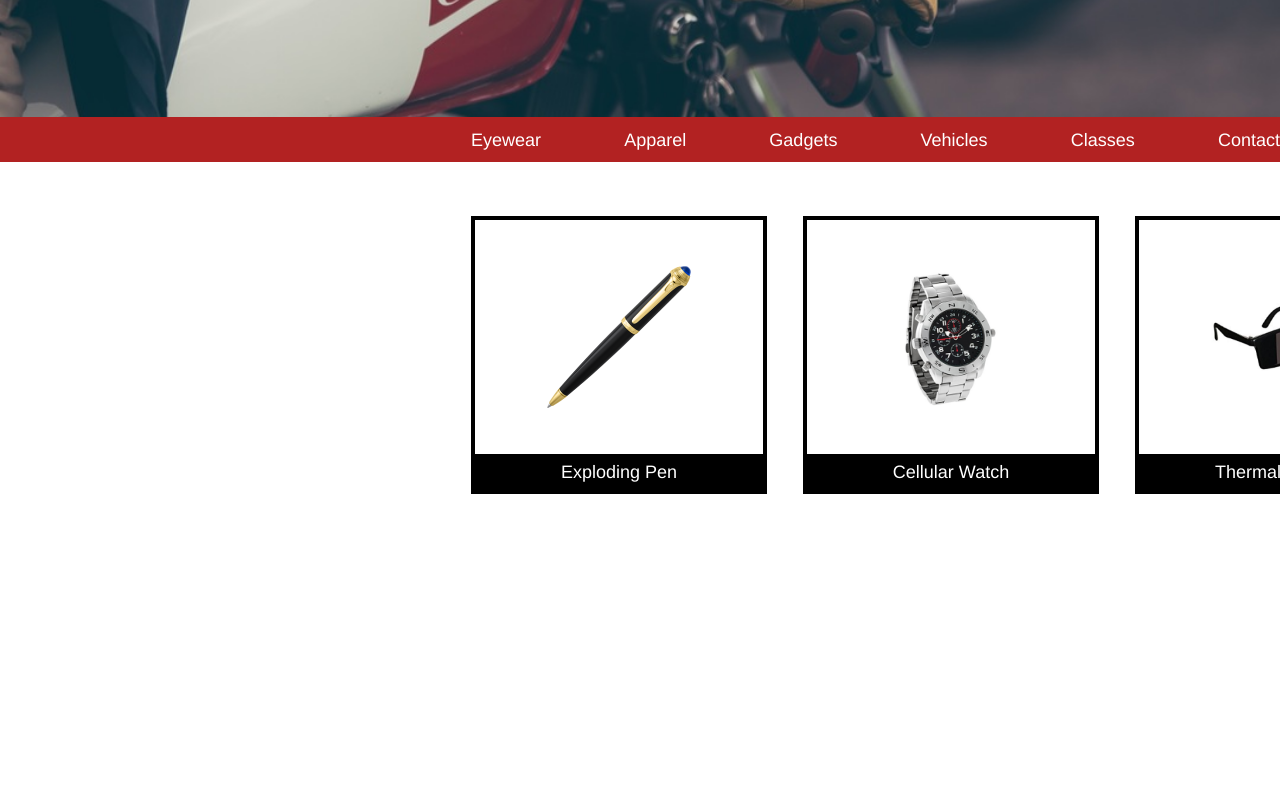
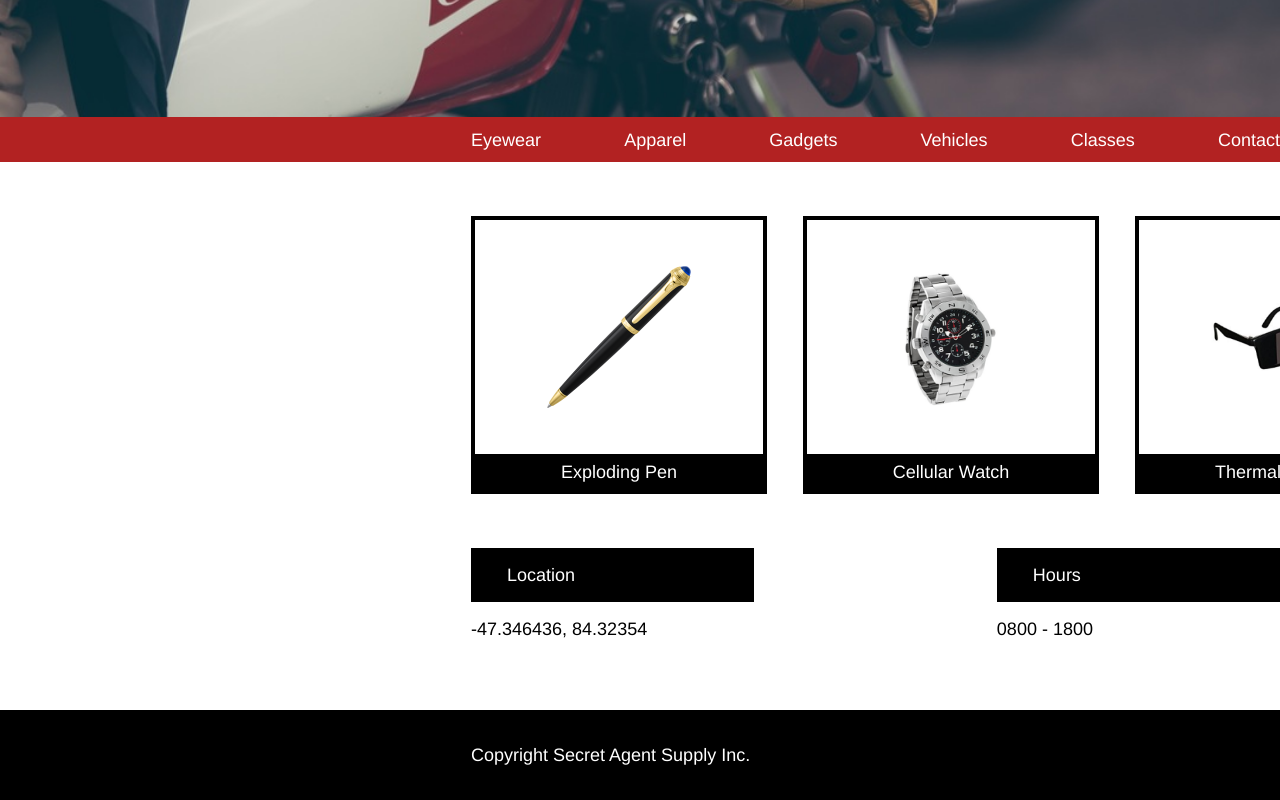
Before and after one commit to kryx7/secretagentsupply, a plain HTML site: page index.html in a window 1280 px wide. Shown: the part 540-1340 px from the top of the page. Before the commit the page ends 1034 px from the top, so only its background shows below. Drawn offline with Linux system fonts and the light colour scheme; files whose address does not match are found by name.

Commit message:
completed site

```diff
--- a/index.html
+++ b/index.html
@@ -37,7 +37,7 @@
     <span>Contact</span>
   </div><!--closing div "nav-elements" -->
 </div><!--closing div "navigator-red" -->
-<!--Main container -->
+<!--Products container -->
 <div class="container-products">
   <div class="product">
     <div class="product-image">
@@ -58,5 +58,22 @@
   <p class="product-text">Thermal Glasses</p>
   </div><!--closing div "container-product"-->
 </div><!--closing div "container-products"-->
+<!--Location container -->
+<div class="location">
+  <div class="info">
+    <span class="info-text">Location</span><br />
+    <span>-47.346436, 84.32354</span>
+  </div><!--closing div "info"-->
+  <div class="info">
+    <span class="info-text">Hours</span><br / >
+    <span>0800 - 1800</span>
+  </div><!--closing div "info"-->
+</div><!--closing div "location"-->
+
+<footer>
+  <div class="footer-container">
+  <p class="footer-text">Copyright Secret Agent Supply Inc.</p>
+</div><!--closing div "footer-container"-->
+</footer>
 </body>
 </html>
--- a/resources/style.css
+++ b/resources/style.css
@@ -95,9 +95,37 @@ h1{
   display: flex;
   padding: 2rem 0;
 }
-p {
+.product-text{
   background-color: black;
   color: white;
   padding:0.5rem 0;
   text-align: center;
 }
+.location{
+  display: flex;
+  justify-content: space-between;
+  max-width: 960px;
+  padding-left: 471px;
+  margin-top: 3rem;
+  margin-bottom: 4rem;
+}
+.info-text{
+  background-color: black;
+  color:white;
+  padding: 1rem 2rem;
+  display: block;
+}
+.info{
+width: 35%;
+}
+footer{
+  background-color: black;
+  color: white;
+}
+.footer-container{
+  max-width: 960px;
+  padding-left: 471px;
+  height: 5rem;
+  display: flex;
+  align-items: center;
+}
```
